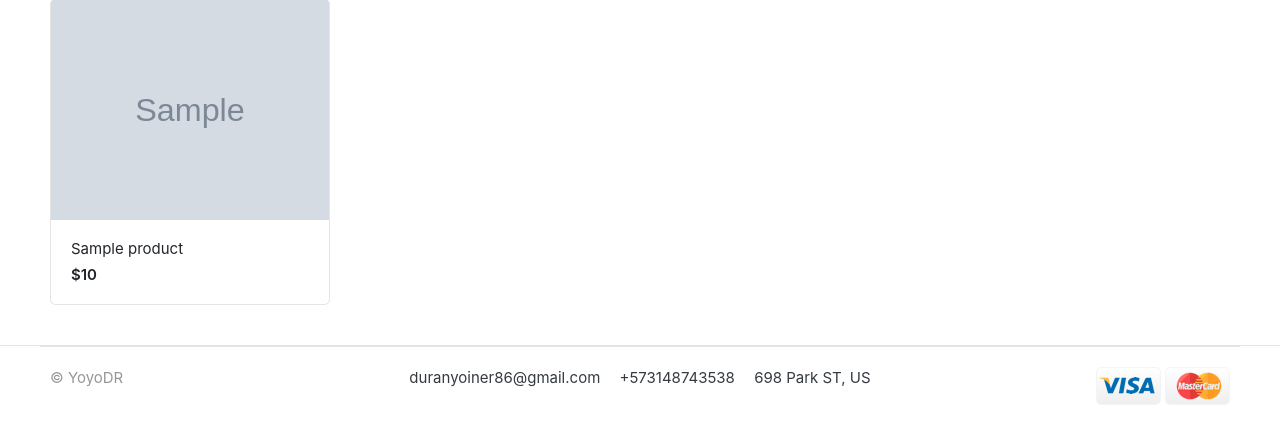
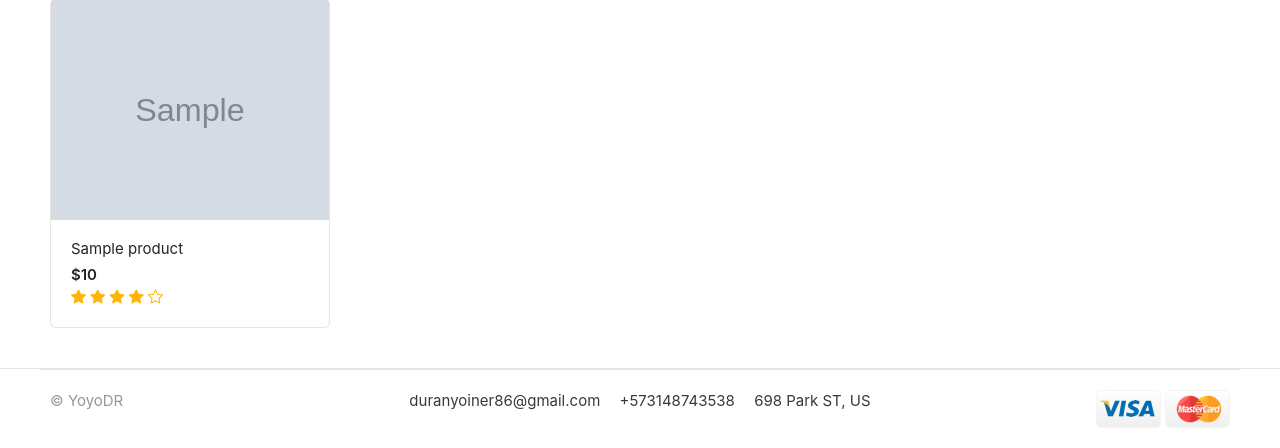
Before and after one commit to YOYO-DR/practica-ecco-pagos, a Django app: page / in a window 1280 px wide. Shown: the part 543-991 px from the top of the page. Before the commit the page ends 947 px from the top, so only its background shows below. Run offline with Django 4.2, Linux system fonts and the light colour scheme; tables that the repository leaves empty hold one stand-in row (values such as "Sample post"); grey boxes marked "Sample" are stand-in pictures; some libraries are stand-ins or nearby versions; some web fonts are replaced.

Commit message:
video 222

```diff
--- a/config/views.py
+++ b/config/views.py
@@ -1,5 +1,5 @@
 from django.shortcuts import render
-from apps.store.models import Product
+from apps.store.models import Product, ReviewRating
 from django.views.generic import TemplateView
 
 class HomeView(TemplateView):
@@ -7,6 +7,10 @@ class HomeView(TemplateView):
 
   def get_context_data(self, **kwargs):
       context = super().get_context_data(**kwargs)
-      products=Product.objects.all().filter(is_available=True)
+      products=Product.objects.all().filter(is_available=True).order_by('-created_date')
+      for product in products:
+         reviews= ReviewRating.objects.filter(product_id=product.id,status=True)
+
+      context["reviews"] = reviews
       context["products"] = products
       return context
--- a/templates/home.html
+++ b/templates/home.html
@@ -37,6 +37,52 @@
           <figcaption class="info-wrap">
             <a href="{{product.get_url}}" class="title">{{product.product_name}}</a>
             <div class="price mt-1">${{product.price}}</div>
+            <div class="rating-start">
+            <span>
+              {% if product.averageReview < 0.5 %}
+              <i class="bi bi-star" aria-hiddlen="true"></i>
+              {% elif product.averageReview >= 0.5 and product.averageReview < 1 %}
+              <i class="bi bi-star-half" aria-hiddlen="true"></i>
+              {% elif product.averageReview >= 1 %}
+              <i class="bi bi-star-fill" aria-hiddlen="true"></i>
+              {% endif %}
+
+              {% if product.averageReview < 1.5 %}
+              <i class="bi bi-star" aria-hiddlen="true"></i>
+              {% elif product.averageReview >= 1.5 and product.averageReview < 2 %}
+              <i class="bi bi-star-half" aria-hiddlen="true"></i>
+              {% elif product.averageReview >= 2 %}
+              <i class="bi bi-star-fill" aria-hiddlen="true"></i>
+              {% endif %}
+
+
+              {% if product.averageReview < 2.5 %}
+              <i class="bi bi-star" aria-hiddlen="true"></i>
+              {% elif product.averageReview >= 2.5 and product.averageReview < 3 %}
+              <i class="bi bi-star-half" aria-hiddlen="true"></i>
+              {% elif product.averageReview >= 3 %}
+              <i class="bi bi-star-fill" aria-hiddlen="true"></i>
+              {% endif %}
+
+
+              {% if product.averageReview < 3.5 %}
+              <i class="bi bi-star" aria-hiddlen="true"></i>
+              {% elif product.averageReview >= 3.5 and product.averageReview < 4 %}
+              <i class="bi bi-star-half" aria-hiddlen="true"></i>
+              {% elif product.averageReview >= 4 %}
+              <i class="bi bi-star-fill" aria-hiddlen="true"></i>
+              {% endif %}
+
+              {% if product.averageReview < 4.5 %}
+              <i class="bi bi-star" aria-hiddlen="true"></i>
+              {% elif product.averageReview >= 4.5 and product.averageReview < 5 %}
+              <i class="bi bi-star-half" aria-hiddlen="true"></i>
+              {% elif product.averageReview >= 5 %}
+              <i class="bi bi-star-fill" aria-hiddlen="true"></i>
+              {% endif %}
+
+            </span>
+          </div>
             <!-- price-wrap.// -->
           </figcaption>
         </div>
--- a/templates/store/store.html
+++ b/templates/store/store.html
@@ -160,6 +160,8 @@
                   <div class="price-wrap mt-2">
                     <span class="price">${{product.price}}</span>
                     {% comment %} <del class="price-old">$1980</del> {% endcomment %}
+
+
                   </div>
                   <!-- price-wrap.// -->
                 </div>
```
Also changed, not shown: config/settings.py (+8 -1 lines).
